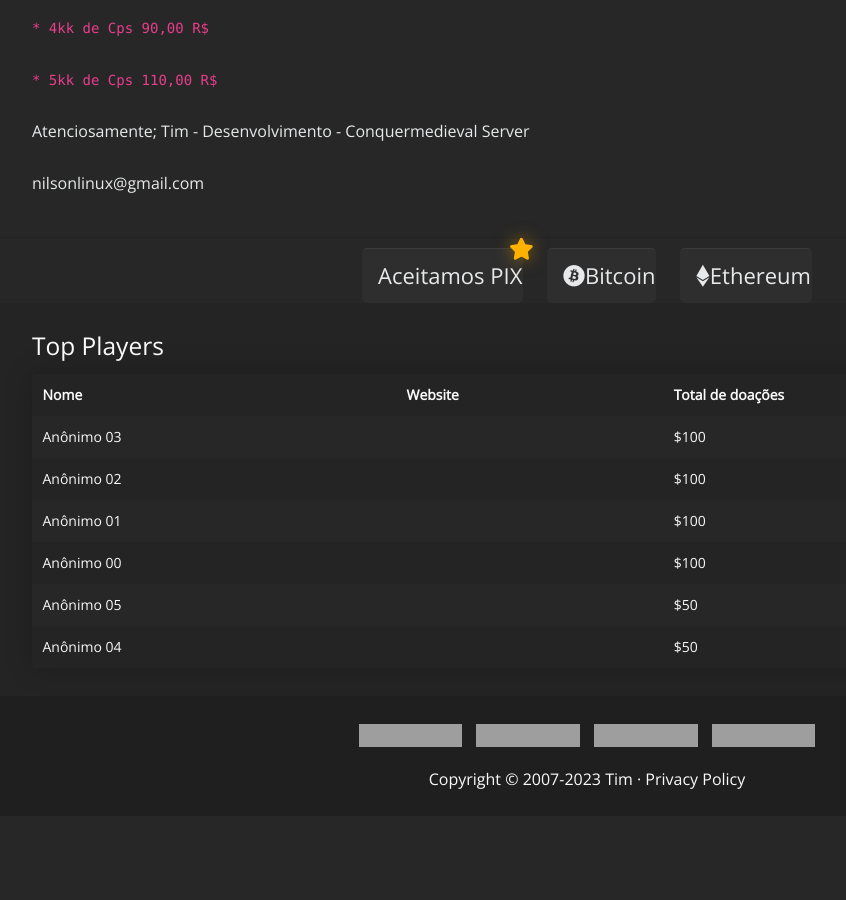
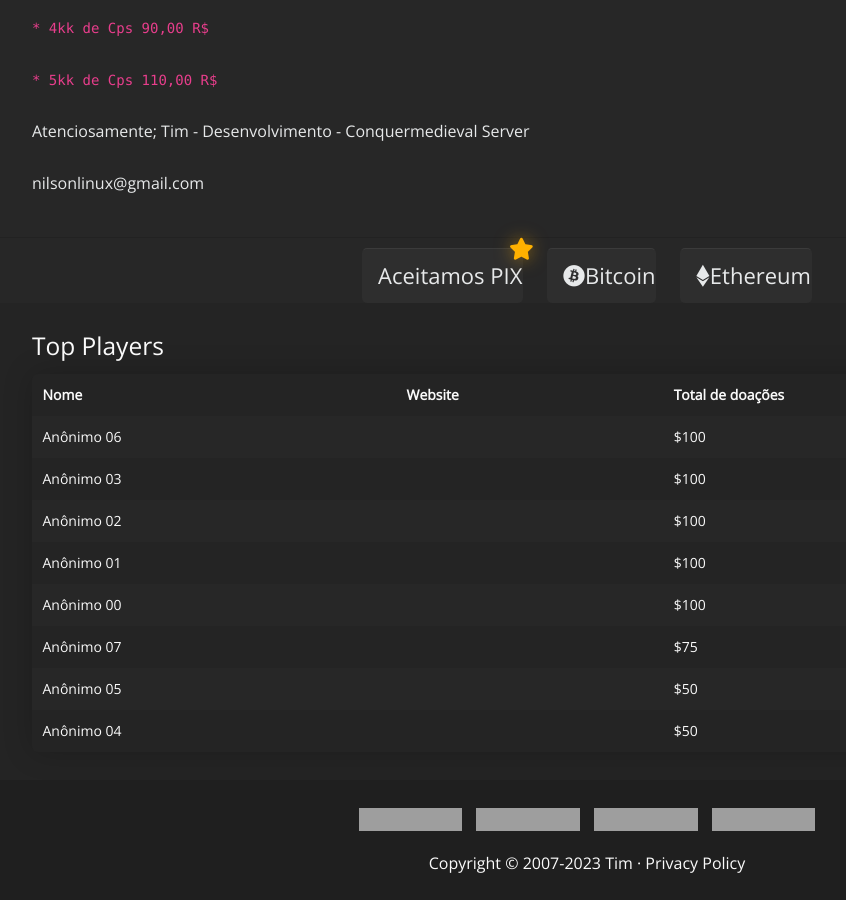
Before and after one commit to conquermedieval/conquermedieval.github.io, a Jekyll site: the page built from loja_online.html, in a window 1280 px wide and 900 px high, scrolled down 797 px, cut to the strip 0-900 px from the top of the window. Shown: the whole strip, without its empty margins (53-899 px from the left). Built offline with Jekyll 4.4.1, drawn with Linux system fonts in a browser that asks for light colours; before the commit the page ends 1613 px from its top, so only the background shows below that; grey boxes are pictures that could not be loaded.

Commit message:
Update donators.yml

```diff
--- a/_data/donators.yml
+++ b/_data/donators.yml
@@ -27,3 +27,13 @@
   facebook:
   instagram:
   amount: 50
+
+- name: Anônimo 06
+  facebook:
+  instagram:
+  amount: 100
+
+- name: Anônimo 07
+  facebook:
+  instagram:
+  amount: 75
```
